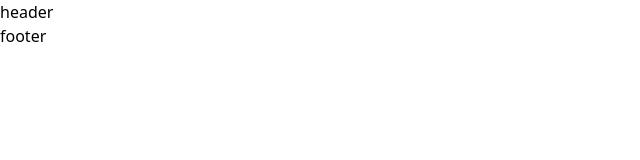
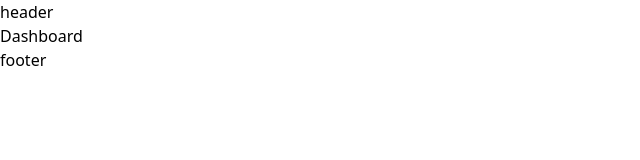
Before and after one commit to divenire05/broodle, a Next.js app: page /dashboard in a window 1280 px wide. Shown: the top 160 px of the page, without its empty margins (0-640 px from the left). Built offline with nearby package versions, Linux system fonts and the light colour scheme.

Commit message:
adding dashboard and login states

```diff
--- a/app/dashboard/page.js
+++ b/app/dashboard/page.js
@@ -1,3 +1,5 @@
+import Dashboard from "@/components/Dashboard";
+import Login from "@/components/Login";
 import Main from "@/components/Main";
 
 
@@ -6,9 +8,22 @@ export const metadata = {
 };
 
 export default function DashboardPage() {
+
+    const isAuthenticated = true
+
+    let children = (
+        <Login/>
+    )
+
+    if (isAuthenticated) {
+        children = (
+            <Dashboard/>
+        )
+    }
+
     return (
         <Main>
-
+            {children}
         </Main>
     )
 }
```
